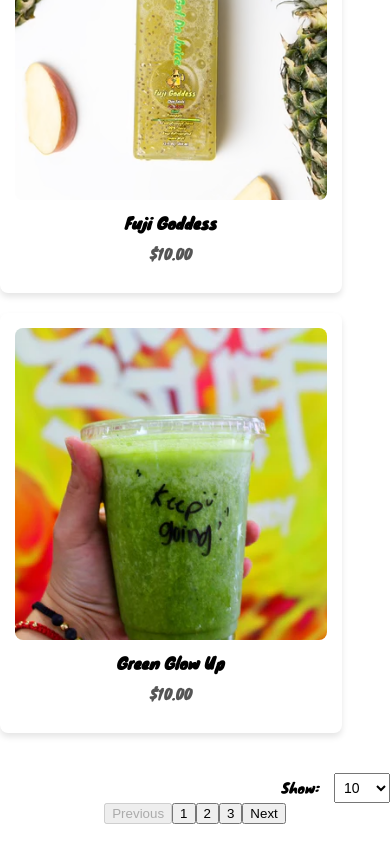
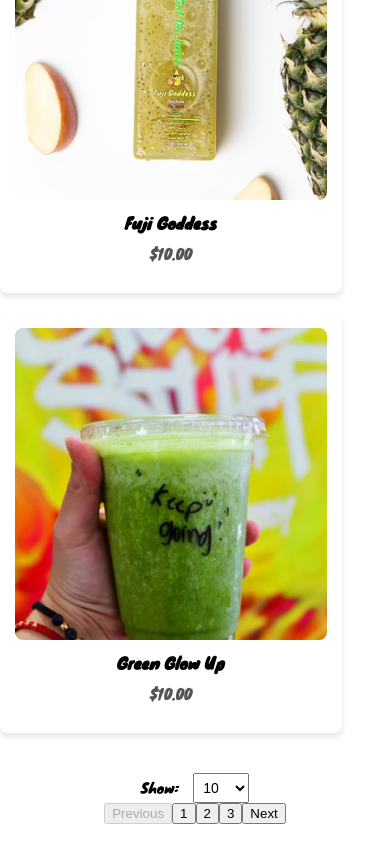
Before and after one commit to CteNerd/Got-Da-Juice, a React (Create React App) app: page /menu in a window 390 px wide. Shown: the part 4221-5065 px from the top of the page. Built offline with nearby package versions, Linux system fonts and the light colour scheme.

Commit message:
Update ProductGrid.css
center pagination controls on mobile

```diff
--- a/src/components/ProductGrid/ProductGrid.css
+++ b/src/components/ProductGrid/ProductGrid.css
@@ -23,3 +23,10 @@
     padding: 5px;
     font-size: 14px;
 }
+
+/* Media Query for Mobile */
+@media (max-width: 768px) {
+    .pagination-controls {
+        text-align: center;
+    }
+}
```
